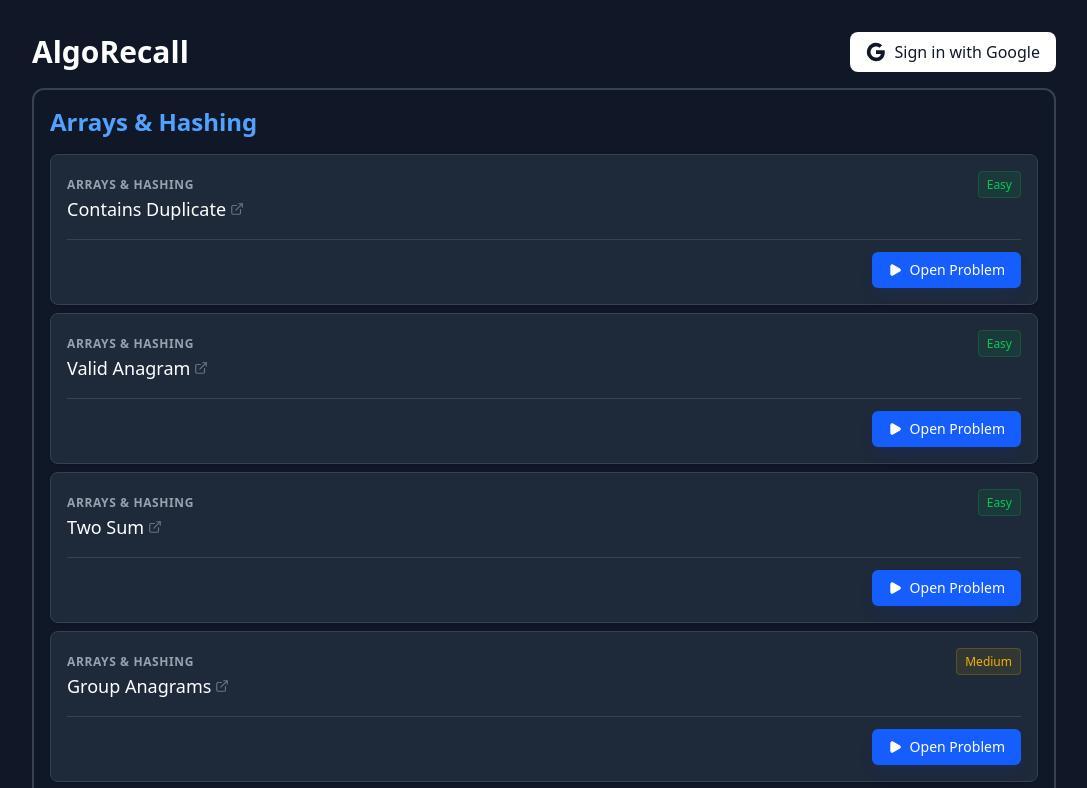
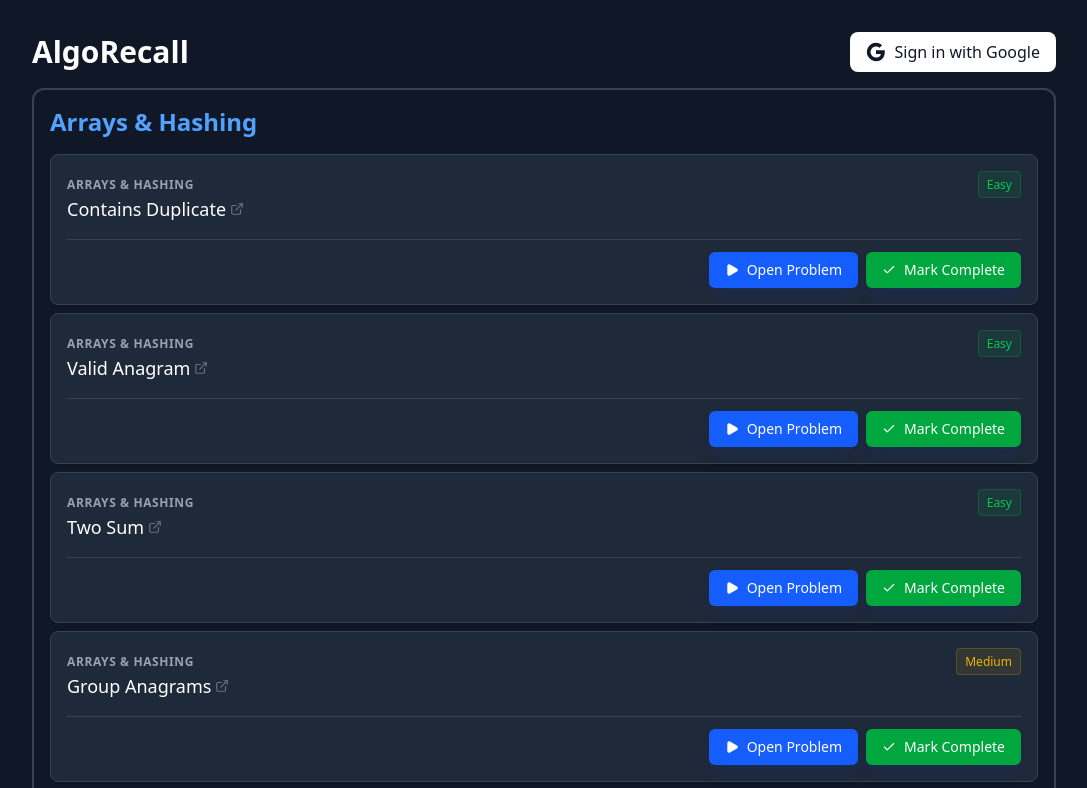
Before and after one commit to jordantannen/algo-recall, a React (Vite) app: page / in a window 1280 px wide. Shown: the top 788 px of the page, without its empty margins (96-1183 px from the left). Built offline with nearby package versions, Linux system fonts and the light colour scheme; no server answers.

Commit message:
Add completion tracking to ProblemCard and firebase service

```diff
--- a/src/components/ProblemCard.jsx
+++ b/src/components/ProblemCard.jsx
@@ -1,9 +1,10 @@
 import { useState, useEffect } from 'react';
-import { ExternalLink, Play } from 'lucide-react';
+import { ExternalLink, Play, Check } from 'lucide-react';
 import {
 	saveReviewDate,
 	getReviewDate,
 	calculateDaysUntilReview,
+	markProblemComplete,
 } from '../services/firebaseService';
 
 function getDifficultyColor(difficulty) {
@@ -21,9 +22,12 @@ function getDifficultyColor(difficulty) {
 
 export default function ProblemCard({ problem, user }) {
 	const [daysUntilReview, setDaysUntilReview] = useState(null);
+	const [completed, setCompleted] = useState(false);
+
 	const handleReviewDate = async (date) => {
+		setShowButtons(false);
+		setCompleted(false);
 		try {
-			setShowButtons(false);
 			await saveReviewDate(problem.id, date);
 			const days = calculateDaysUntilReview(Date.now(), date);
 			setDaysUntilReview(days);
@@ -34,17 +38,37 @@ export default function ProblemCard({ problem, user }) {
 		}
 	};
 
+	const handleMarkComplete = async () => {
+		try {
+			await markProblemComplete(problem.id);
+			setCompleted(true);
+			setDaysUntilReview(null);
+			setShowButtons(false);
+			console.log('SUCCESS: Marked complete');
+		} catch (error) {
+			console.error('ERROR: ', error);
+		}
+	};
+
 	useEffect(() => {
 		async function loadReviewData() {
 			if (!user) {
 				setDaysUntilReview(null);
+				setCompleted(false);
 				return;
 			}
 			const data = await getReviewDate(problem.id);
 			if (data) {
+				if (data.completed) {
+					setCompleted(true);
+					setDaysUntilReview(null);
+				} else {
+					setCompleted(false);
 					const days = calculateDaysUntilReview(data.savedOn, data.reviewDate);
 					setDaysUntilReview(days);
+				}
 			} else {
+				setCompleted(false);
 				setDaysUntilReview(null);
 			}
 		}
@@ -93,13 +117,20 @@ export default function ProblemCard({ problem, user }) {
 		);
 	} else {
 		buttonSection = (
-			<div className='mt-4 pt-3 border-t border-gray-700 flex justify-end'>
+			<div className='mt-4 pt-3 border-t border-gray-700 flex justify-end gap-2'>
 				<button
 					onClick={handleStartProblem}
 					className='flex items-center gap-2 text-sm bg-blue-600 hover:bg-blue-500 text-white px-4 py-2 rounded-md font-medium transition-colors shadow-lg shadow-blue-900/20 cursor-pointer'
 				>
 					<Play size={14} fill='currentColor' />
 					Open Problem
+				</button>
+				<button
+					onClick={handleMarkComplete}
+					className='flex items-center gap-2 text-sm bg-green-600 hover:bg-green-500 text-white px-4 py-2 rounded-md font-medium transition-colors shadow-lg shadow-blue-900/20 cursor-pointer'
+				>
+					<Check size={14} />
+					Mark Complete
 				</button>
 			</div>
 		);
@@ -132,7 +163,14 @@ export default function ProblemCard({ problem, user }) {
 					>
 						{problem.difficulty}
 					</span>
-					{daysUntilReview !== null && (
+					{completed ? (
+						<div className='mt-2'>
+							<span className='text-xs uppercase tracking-wider font-semibold text-green-400'>
+								Completed ✓
+							</span>
+						</div>
+					) : (
+						daysUntilReview !== null && (
 							<div className='mt-2'>
 								<span
 									className={`text-xs uppercase tracking-wider font-semibold ${
@@ -142,6 +180,7 @@ export default function ProblemCard({ problem, user }) {
 									Due: {daysUntilReview <= 0 ? 'Now' : `${daysUntilReview}d`}
 								</span>
 							</div>
+						)
 					)}
 				</div>
 			</div>
--- a/src/services/firebaseService.js
+++ b/src/services/firebaseService.js
@@ -11,6 +11,23 @@ export async function saveReviewDate(problemId, reviewDate) {
 		problemId,
 		reviewDate,
 		savedOn: Date.now(),
+		completed: false,
+	};
+
+	const reviewRef = doc(db, 'users', user.uid, 'problems', problemId);
+	await setDoc(reviewRef, docData);
+}
+
+export async function markProblemComplete(problemId) {
+	const user = auth.currentUser;
+	if (!user) {
+		throw new Error('Must be logged in to mark problems complete');
+	}
+
+	const docData = {
+		problemId,
+		completed: true,
+		completedOn: Date.now(),
 	};
 
 	const reviewRef = doc(db, 'users', user.uid, 'problems', problemId);
```
Lines whose indentation alone changed are shown as unchanged.
